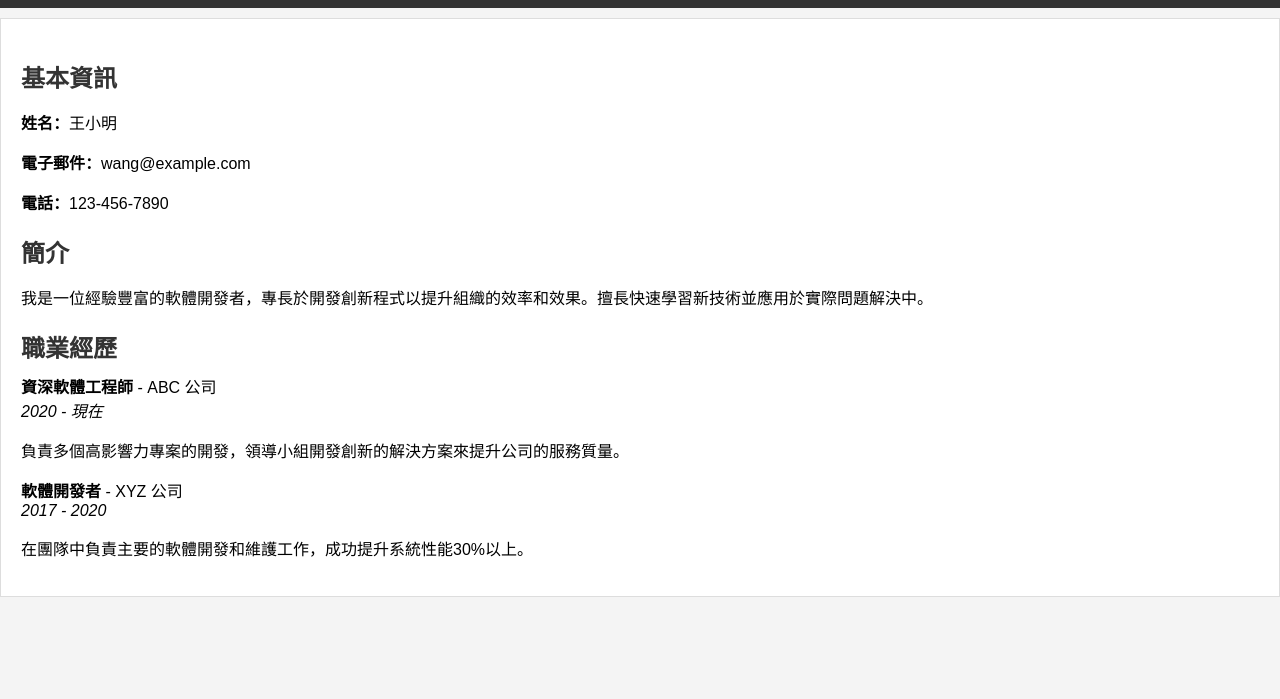
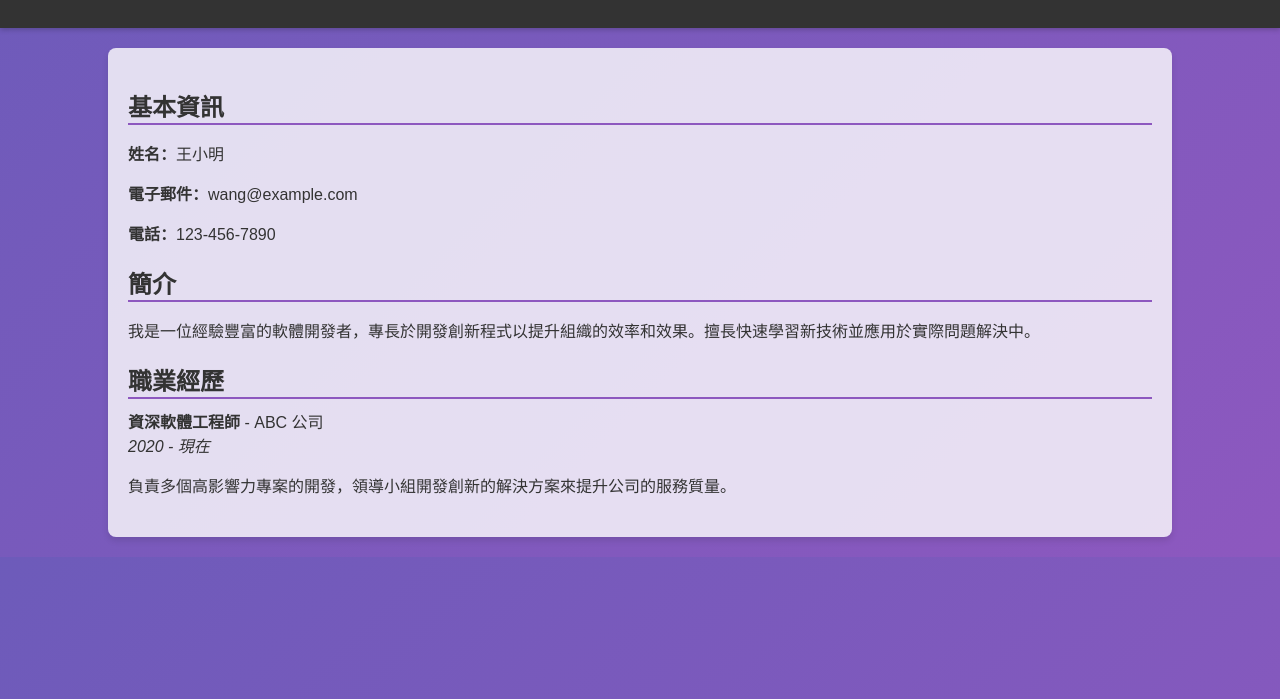
Before and after one commit to cowton0627/cowton0627.github.io, a plain HTML site: page index.html in a window 1280 px wide. Shown: the part 101-800 px from the top of the page. Drawn offline with Linux system fonts and the light colour scheme.

Commit message:
Update index.html2

```diff
--- a/index.html
+++ b/index.html
@@ -6,30 +6,57 @@
     <title>個人履歷介紹</title>
     <style>
         body {
-            font-family: Arial, sans-serif;
+            font-family: 'Arial', sans-serif;
             margin: 0;
             padding: 0;
-            background: #f4f4f4;
+            background: linear-gradient(135deg, #6D5BBA, #8D58BF);
+            color: white;
         }
         .header {
             background: #333;
             color: #fff;
-            padding: 10px 20px;
+            padding: 20px 0;
             text-align: center;
+            box-shadow: 0 2px 5px rgba(0,0,0,0.2);
         }
         .content {
+            width: 80%;
+            margin: 20px auto;
+            background: rgba(255, 255, 255, 0.8);
             padding: 20px;
-            margin-top: 10px;
-            background: white;
-            border: 1px solid #ddd;
+            border-radius: 8px;
+            box-shadow: 0 4px 6px rgba(0,0,0,0.1);
+            color: #333;
+            transition: transform 0.3s ease;
+        }
+        .content:hover {
+            transform: translateY(-5px);
+        }
+        .section {
+            margin-bottom: 20px;
         }
         .section-title {
             color: #333;
             font-size: 24px;
             margin-bottom: 10px;
+            border-bottom: 2px solid #8D58BF;
         }
         .info-item {
             margin-bottom: 5px;
+        }
+        .button {
+            display: inline-block;
+            padding: 10px 20px;
+            margin-top: 20px;
+            background-color: #8D58BF;
+            color: white;
+            border-radius: 5px;
+            text-decoration: none;
+            font-weight: bold;
+            transition: background-color 0.3s;
+        }
+        .button:hover {
+            background-color: #7A48B3;
         }
     </style>
 </head>
@@ -55,12 +82,4 @@
                 <em>2020 - 現在</em>
                 <p>負責多個高影響力專案的開發，領導小組開發創新的解決方案來提升公司的服務質量。</p>
             </div>
-            <div class="info-item">
-                <strong>軟體開發者</strong> - XYZ 公司<br>
-                <em>2017 - 2020</em>
-                <p>在團隊中負責主要的軟體開發和維護工作，成功提升系統性能30%以上。</p>
-            </div>
-        </div>
-    </div>
-</body>
-</html>
+            <div
```
